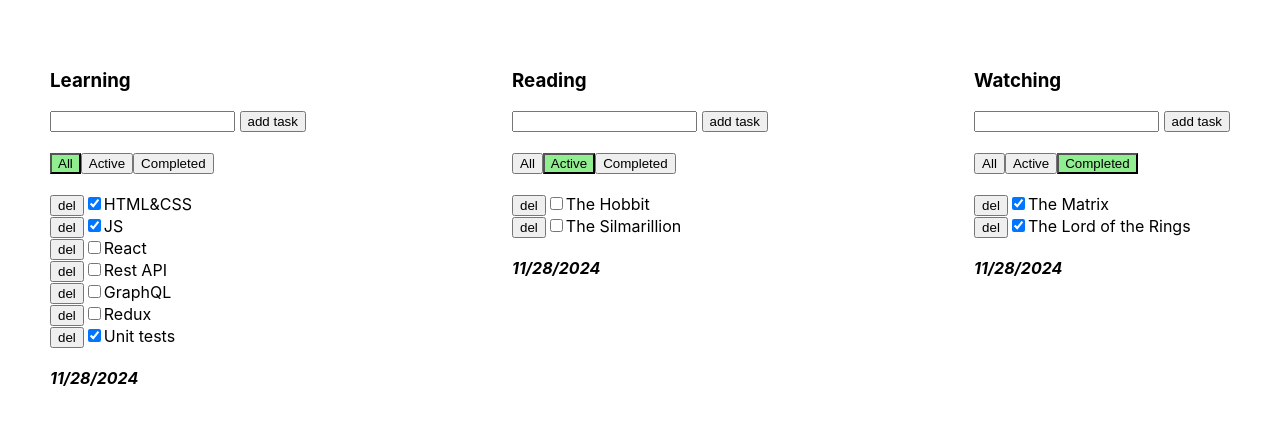
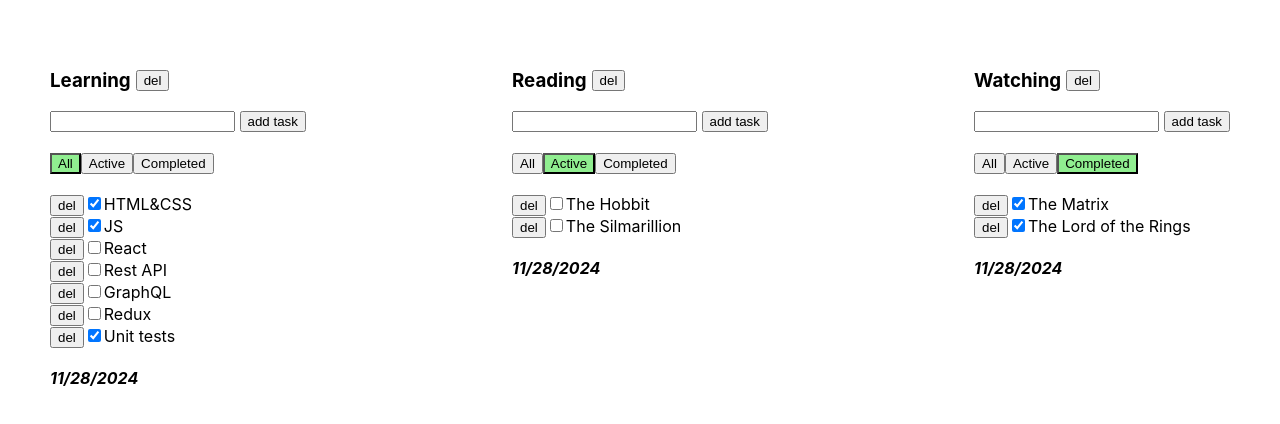
Before and after one commit to Odinokun/v-todo-own, a React (Vite) app: page / in a window 1280 px wide. Shown: the top 424 px of the page. Built offline with nearby package versions, Linux system fonts and the light colour scheme.

Commit message:
feat: add functionality to remove todolists with corresponding UI updates

```diff
--- a/src/App.tsx
+++ b/src/App.tsx
@@ -54,6 +54,11 @@ function App() {
     ],
   });
 
+  const removeTodolist = (todolistId: string) => {
+    setTodolists(todolists.filter(tl => tl.id !== todolistId));
+    delete allTasks[todolistId];
+  };
+
   const addTask = (todolistId: string, title: string) => {
     const newTask: TaskType = {
       id: v1(),
@@ -94,6 +99,7 @@ function App() {
             filter={tl.filter}
             onChangeFilter={onChangeFilter}
             onChangeTaskStatus={onChangeTaskStatus}
+            removeTodolist={removeTodolist}
           />
         );
       })}
--- a/src/components/Todolist.tsx
+++ b/src/components/Todolist.tsx
@@ -12,6 +12,7 @@ type PropsType = {
   filter: FilterValuesType;
   onChangeFilter: (todolistId: string, val: FilterValuesType) => void;
   onChangeTaskStatus: (todolistId: string, taskId: string, status: boolean) => void;
+  removeTodolist: (todolistId: string) => void;
 };
 
 export const Todolist: FC<PropsType> = ({
@@ -24,9 +25,13 @@ export const Todolist: FC<PropsType> = ({
   filter,
   onChangeFilter,
   onChangeTaskStatus,
+  removeTodolist,
 }) => {
   const [error, setError] = useState<string>('');
   const [inputVal, setInputVal] = useState<string>('');
+
+  const removeTodolistHandler = () => removeTodolist(todolistId);
+
   const onInputChangeHandler = (e: ChangeEvent<HTMLInputElement>) => {
     setInputVal(e.currentTarget.value);
     setError('');
@@ -80,7 +85,11 @@ export const Todolist: FC<PropsType> = ({
 
   return (
     <div>
-      <h3>{title}</h3>
+      <div style={{ display: 'flex', alignItems: 'center' }}>
+        <h3 style={{ marginRight: '5px' }}>{title}</h3>
+        <Button name='del' onClick={removeTodolistHandler} />
+      </div>
+
       <div>
         <input
           value={inputVal}
```
